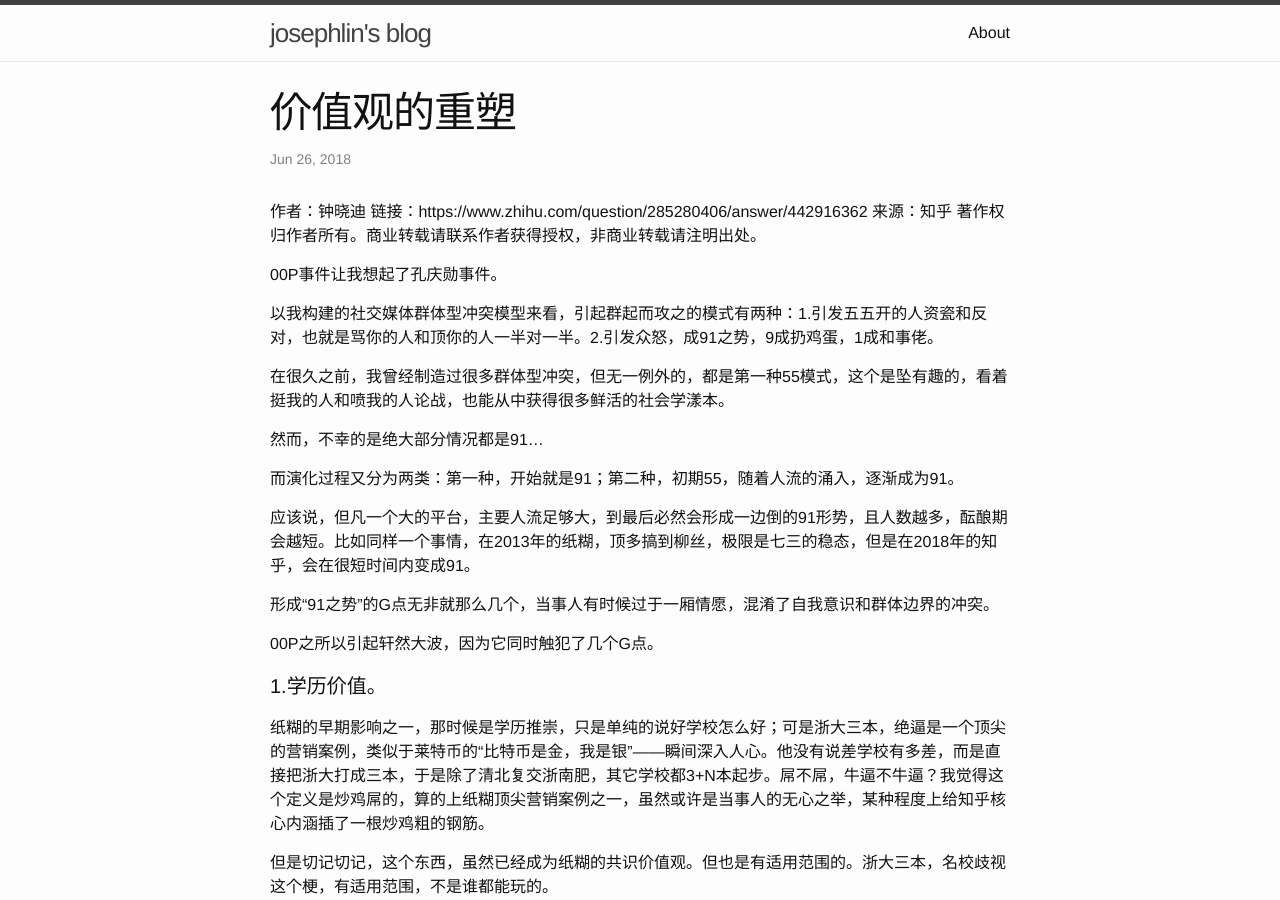
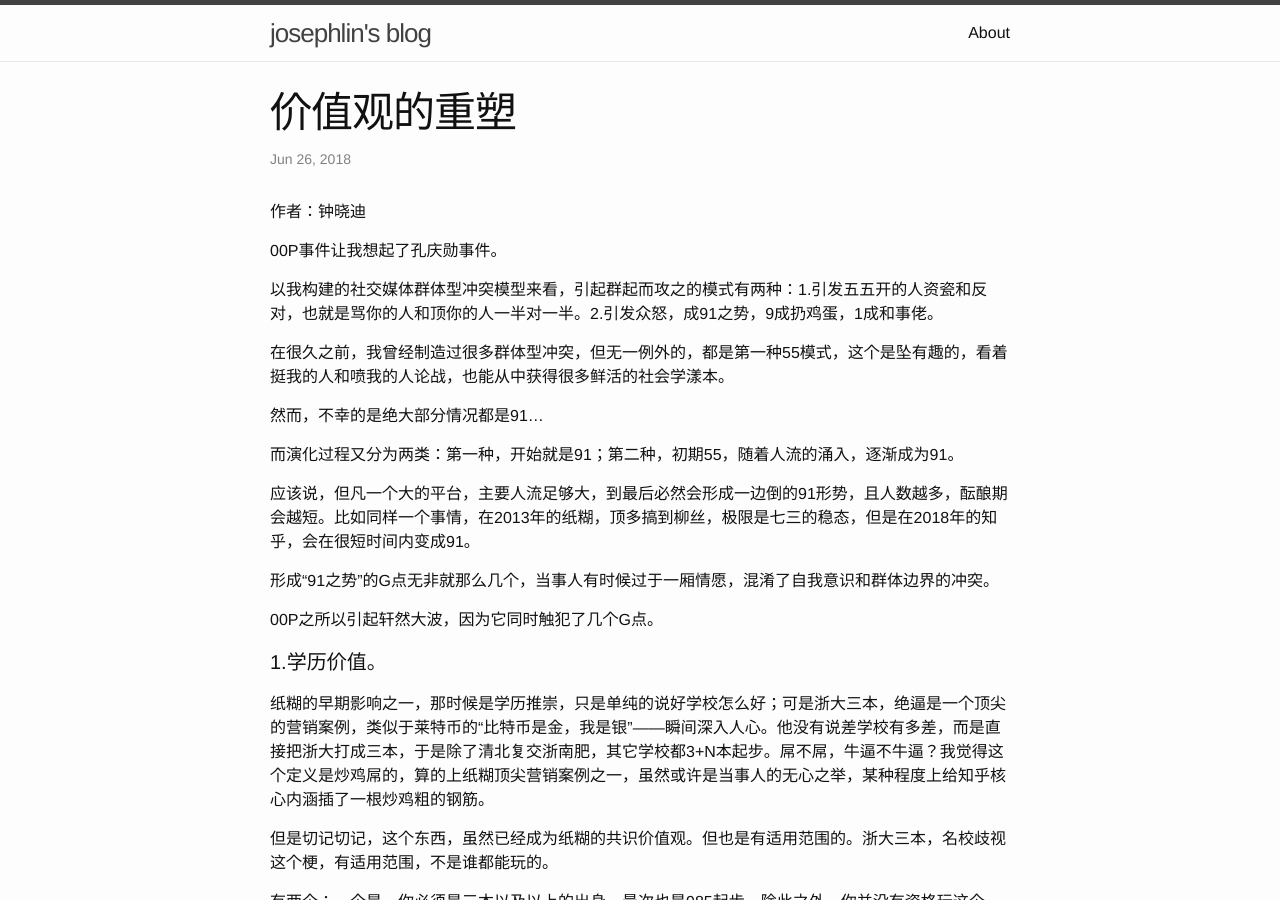
Before and after one commit to josephstalin117/josephstalin117.github.io, a Jekyll site: the page built from _posts/2018-7-15-value.markdown, in a window 1280 px wide and 900 px high. Built offline with Jekyll 4.4.1, drawn with Linux system fonts in a browser that asks for light colours.

Commit message:
edit author

```diff
--- a/_posts/2018-7-15-value.markdown
+++ b/_posts/2018-7-15-value.markdown
@@ -6,9 +6,6 @@ categories: essay
 ---
 
 作者：钟晓迪
-链接：https://www.zhihu.com/question/285280406/answer/442916362
-来源：知乎
-著作权归作者所有。商业转载请联系作者获得授权，非商业转载请注明出处。
 
 00P事件让我想起了孔庆勋事件。
 
```
